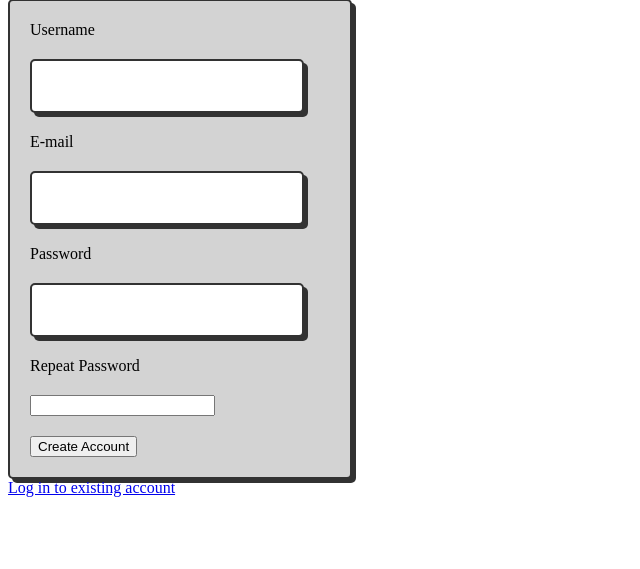
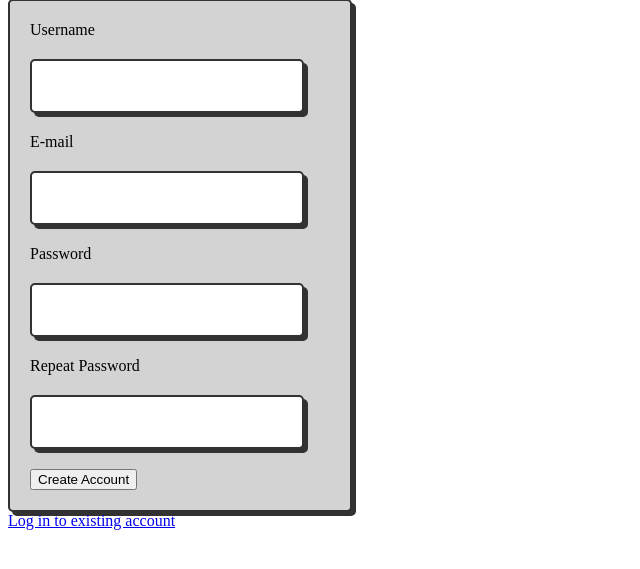
Before and after one commit to BryanPotze/Databaselogin, a PHP site: page /register.php in a window 1280 px wide. Shown: the part 81-650 px from the top of the page, without its empty margins (0-640 px from the left). Run offline with PHP 8.4, Linux system fonts and the light colour scheme.

Commit message:
foutje oplos

```diff
--- a/index.php
+++ b/index.php
@@ -16,7 +16,9 @@
             else{
                 echo "<p style='color:red;'>Wrong password</p>";
             }
-        }catch(Exception $ex){echo$ex}
+        }catch(Exception $ex){
+            echo $ex;
+        }
     }
 ?>
 
--- a/register.php
+++ b/register.php
@@ -20,7 +20,7 @@
             <label for="pass">Password</label>
             <input type="password" name="pass" id="pass"class="input">
             <label for="passRepeat">Repeat Password</label>
-            <input type="password" name="passRepeat" id="passRepeat">
+            <input type="password" name="passRepeat" id="passRepeat"class="input">
             <input type="submit" value="Create Account">
         </form>
         <a href="index.php">Log in to existing account</a>
```
